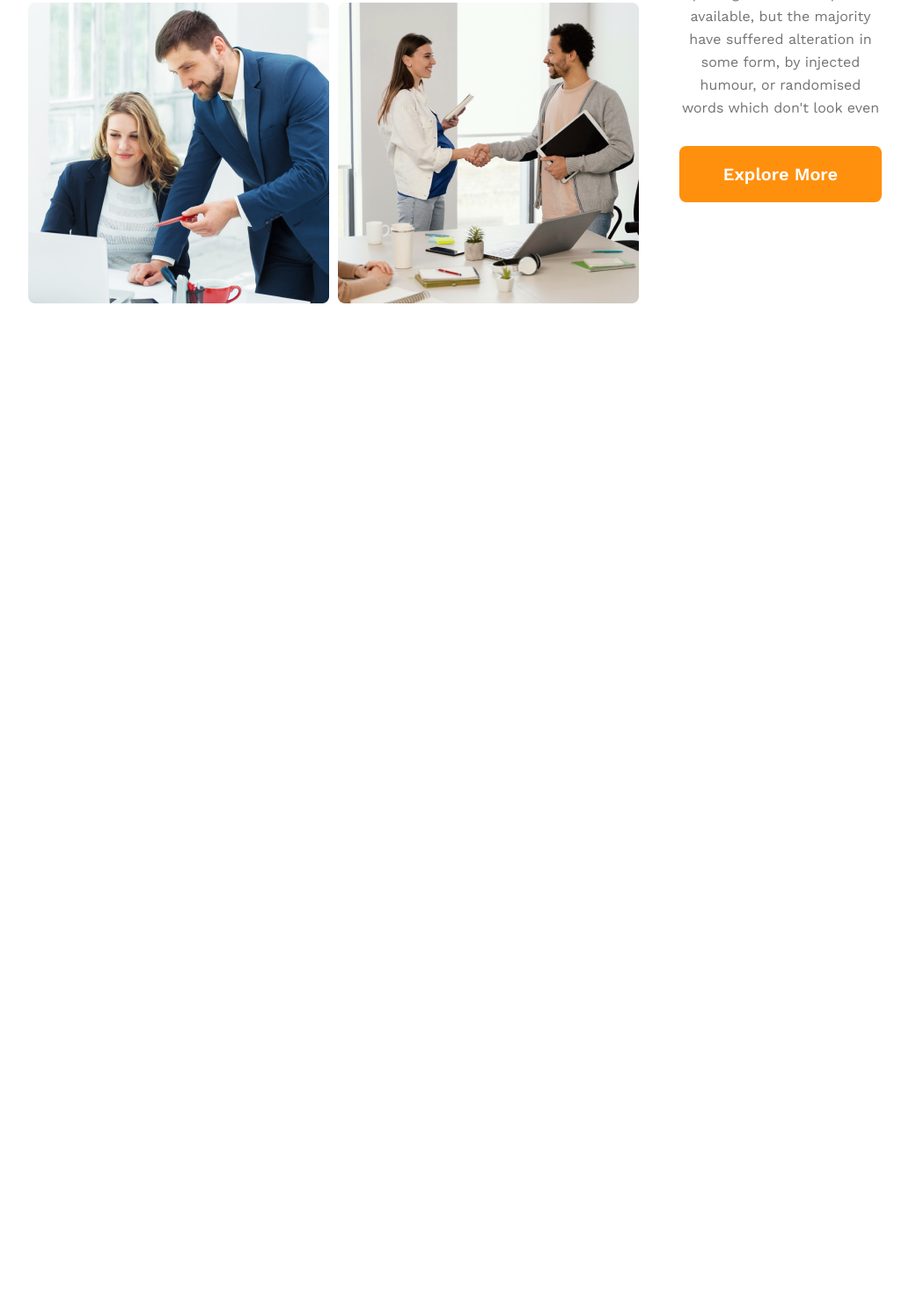
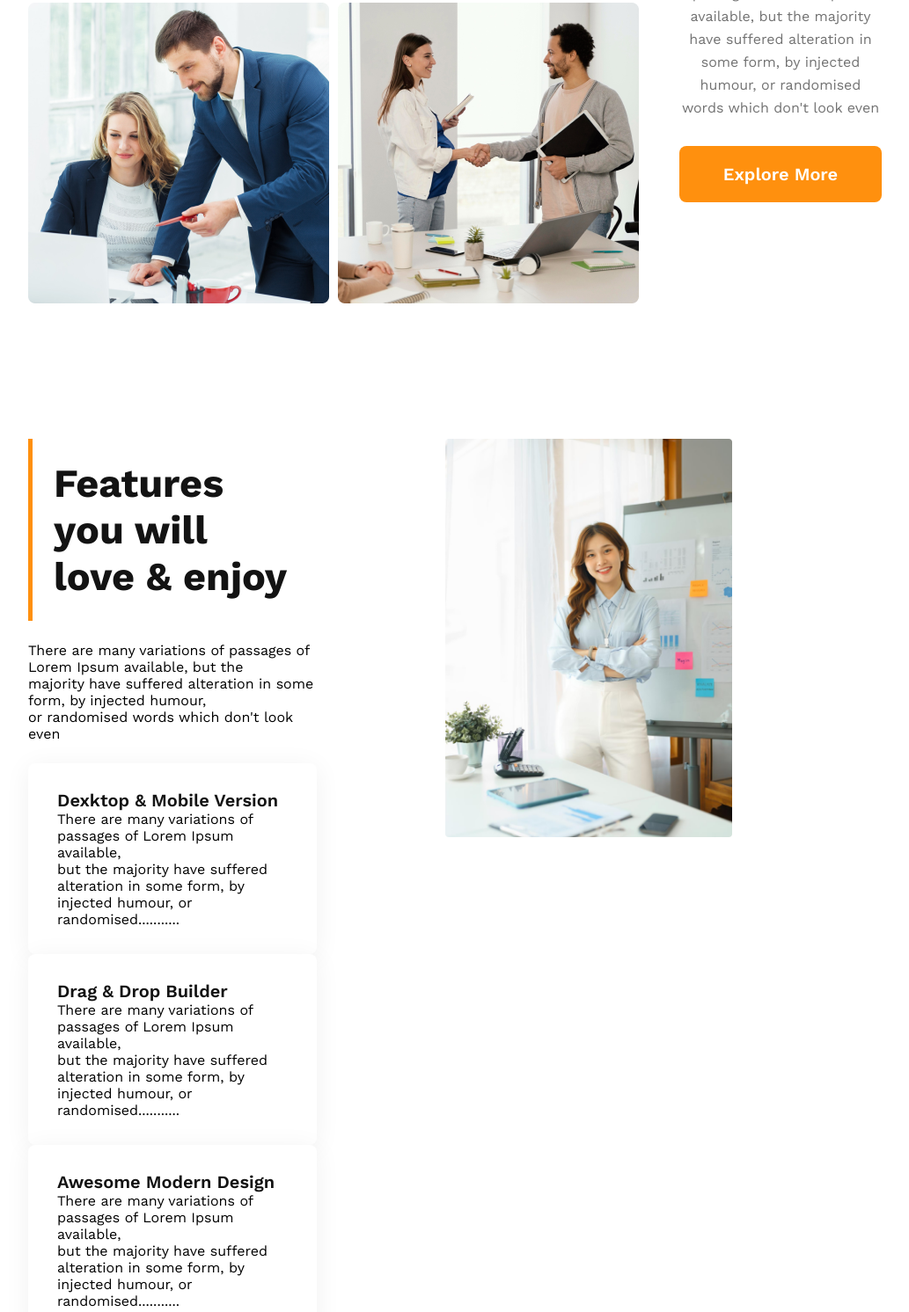
Before and after one commit to roybiplobkumar/g3-architects-, a plain HTML site: page index.html in a window 1280 px wide. Shown: the part 1517-3009 px from the top of the page at 88% size, without its empty margins (208-1241 px from the left). Before the commit the page ends 1911 px from the top, so only its background shows below. Drawn offline with nearby package versions, Linux system fonts and the light colour scheme.

Commit message:
experience section done

```diff
--- a/index.html
+++ b/index.html
@@ -52,6 +52,33 @@
           <div class="btn_primary future_btn">Explore More</div>
         </div>
       </section>
+      <section >
+        <div class="box2">
+          <div class="box_card">
+            <h3 class="nav_logo future_tittle">Features you will love & enjoy</h3>
+           <p class="primary_discription box2_discription">There are many variations of passages of Lorem Ipsum available, but the  <br>majority have suffered alteration in some form, by injected humour,<br> or randomised words which don't look even</p>
+           <div class="card">
+            <h3 class="card_tittle">Dexktop & Mobile Version</h3>
+            <p class="primary_discription">There are many variations of passages of Lorem Ipsum available, <br> but the majority have suffered alteration in some form, by  <br>injected humour, or randomised...........</p>
+           </div>
+           <div class="card">
+            <h3 class="card_tittle">Drag & Drop Builder</h3>
+            <p class="primary_discription">There are many variations of passages of Lorem Ipsum available, <br>but the majority have suffered alteration in some form, by <br>injected humour, or randomised...........</p>
+           </div>
+           <div class="card">
+            <h3 class="card_tittle">Awesome Modern Design</h3>
+            <p class="primary_discription">There are many variations of passages of Lorem Ipsum available,<br> but the majority have suffered alteration in some form, by <br>injected humour, or randomised...........</p>
+           </div>
+           <div class="card">
+            <h3 class="card_tittle">Super Easy to Edit</h3>
+            <p class="primary_discription">There are many variations of passages of Lorem Ipsum available, <br>but the majority have suffered alteration in some form, by <br>injected humour, or randomised...........</p>
+           </div>
+          </div>
+          <div class="box2_img">
+            <img src="images/architect.png" alt="">
+          </div>
+        </div>
+      </section>
     </main>
     <footer></footer>
   </body>
--- a/style.css
+++ b/style.css
@@ -31,6 +31,9 @@ main {
   padding: 45px 240px;
 }
 
+section{
+  margin-bottom: 150px;
+}
 /* -----------shared style css end ---------- */
 /* ----------header style --------- */
 header {
@@ -110,14 +113,47 @@ nav {
 .features {
   color: #ff900e;
   font-weight: 700;
-
 }
-.future_btn{
+.future_btn {
   margin: 0px;
   width: 180px;
 }
 
 /* ----------------future style css end ---------- */
+
+/* **************** experience style start ************** */
+
+.box2 {
+  display: flex;
+  justify-content: space-between;
+  gap: 146px;
+}
+
+.card {
+  border-radius: 8px;
+  background: #fff;
+  padding: 30px 33px;
+  box-shadow: 0px 4px 30px 0px rgba(0, 0, 0, 0.06);
+}
+.future_tittle{
+  border-left: 5px solid #FF900E;
+ text-align: start;
+ padding: 1.5rem;
+}
+.box2_discription{
+  padding: 1.5rem 0rem;
+
+}
+.card_tittle {
+  color: #131313;
+  font-size: 20px;
+  font-weight: 600;
+}
+.box2_img img{
+  width: 100%;
+
+}
+/* **************** experience style  end************** */
 
 /* ------------media quare style hare ------- */
 
@@ -129,19 +165,21 @@ nav {
     padding: 0px;
   }
   nav,
-  .nav_manu ul, .future_container {
+  .nav_manu ul,
+  .future_container {
     flex-direction: column;
   }
 
-  .future_img{
+  .future_img {
     grid-template-columns: repeat(1, 1fr);
   }
-  header  ,main{
+  header,
+  main {
     padding: 30px;
-
   }
 
-  .btn_primary ,.future_btn{
+  .btn_primary,
+  .future_btn {
     display: block;
     margin: 7px auto;
   }
```
